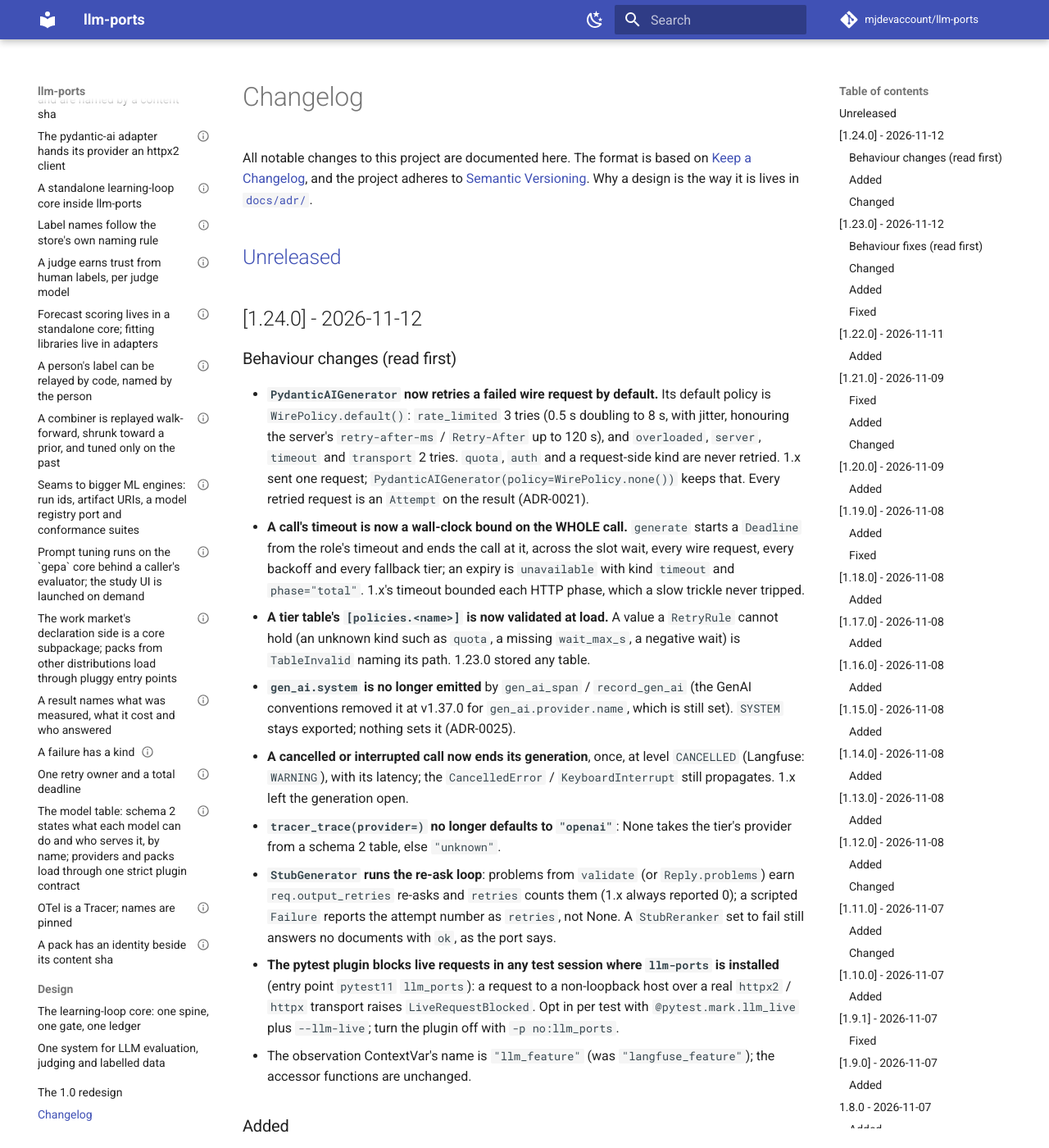
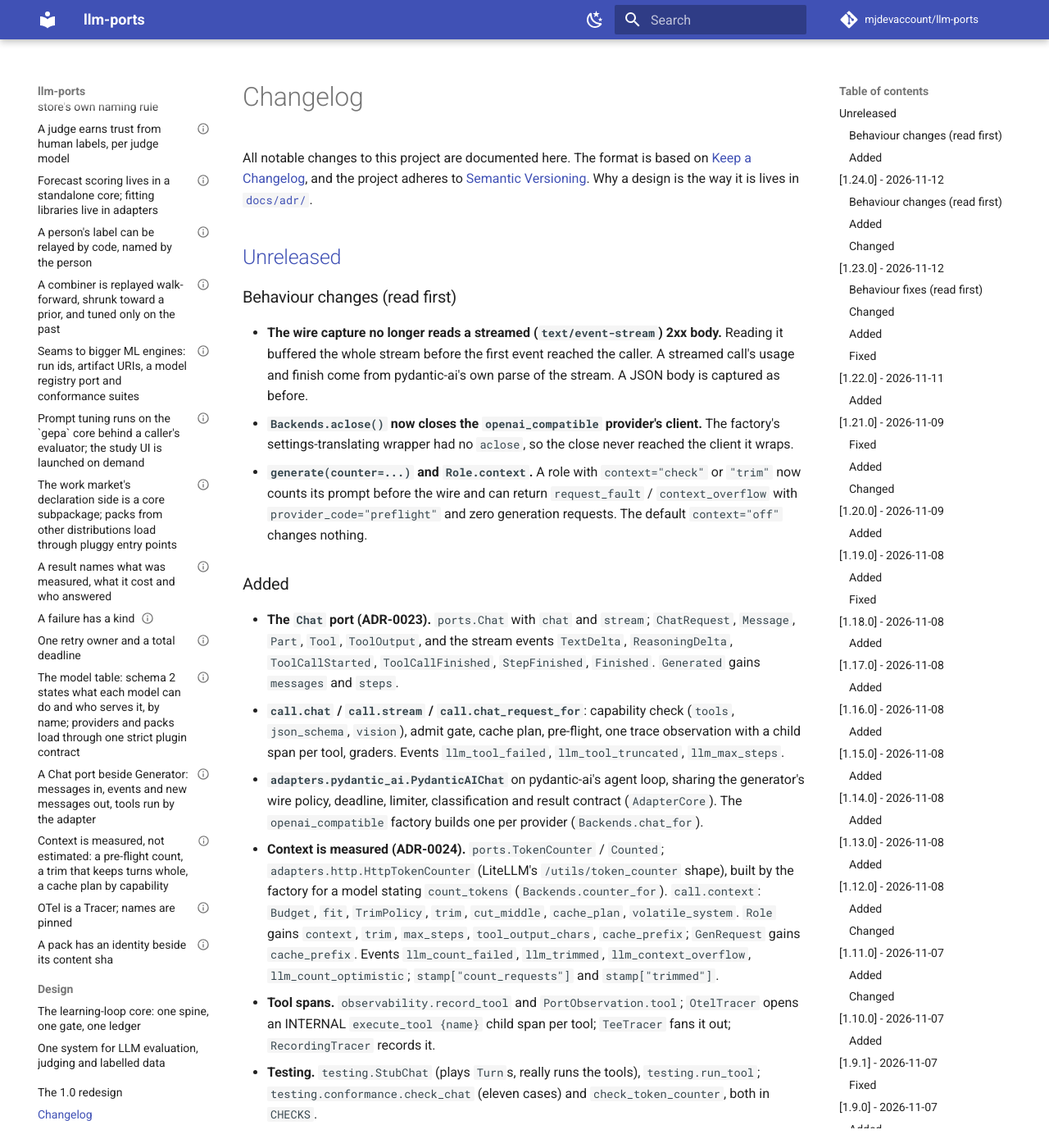
Before and after one commit to mjdevaccount/llm-ports, an MkDocs documentation site: the page built from docs/changelog.md, in a window 1280 px wide and 1400 px high. Shown: the whole window at 82% size. Built offline with MkDocs 1.6.1 and Material for MkDocs 9.7.7, drawn with Linux system fonts in a browser that asks for light colours; comment, search, counter and statistics services are not loaded.

Commit message:
wip(lp6): tests, ADRs 0023/0024, snapshot, changelog, docs
Co-Authored-By: Claude Opus 5.5 <noreply@anthropic.com>

```diff
--- a/CHANGELOG.md
+++ b/CHANGELOG.md
@@ -6,6 +6,43 @@ All notable changes to this project are documented here. The format is based on
 [`docs/adr/`](https://github.com/mjdevaccount/llm-ports/tree/main/docs/adr).
 
 ## [Unreleased]
+
+### Behaviour changes (read first)
+
+- **The wire capture no longer reads a streamed (`text/event-stream`) 2xx body.** Reading it
+  buffered the whole stream before the first event reached the caller. A streamed call's usage
+  and finish come from pydantic-ai's own parse of the stream. A JSON body is captured as before.
+- **`Backends.aclose()` now closes the `openai_compatible` provider's client.** The factory's
+  settings-translating wrapper had no `aclose`, so the close never reached the client it wraps.
+- **`generate(counter=...)` and `Role.context`.** A role with `context="check"` or `"trim"` now
+  counts its prompt before the wire and can return `request_fault` / `context_overflow` with
+  `provider_code="preflight"` and zero generation requests. The default `context="off"` changes
+  nothing.
+
+### Added
+
+- **The `Chat` port (ADR-0023).** `ports.Chat` with `chat` and `stream`; `ChatRequest`, `Message`,
+  `Part`, `Tool`, `ToolOutput`, and the stream events `TextDelta`, `ReasoningDelta`,
+  `ToolCallStarted`, `ToolCallFinished`, `StepFinished`, `Finished`. `Generated` gains `messages`
+  and `steps`.
+- **`call.chat` / `call.stream` / `call.chat_request_for`**: capability check (`tools`,
+  `json_schema`, `vision`), admit gate, cache plan, pre-flight, one trace observation with a child
+  span per tool, graders. Events `llm_tool_failed`, `llm_tool_truncated`, `llm_max_steps`.
+- **`adapters.pydantic_ai.PydanticAIChat`** on pydantic-ai's agent loop, sharing the generator's
+  wire policy, deadline, limiter, classification and result contract (`AdapterCore`). The
+  `openai_compatible` factory builds one per provider (`Backends.chat_for`).
+- **Context is measured (ADR-0024).** `ports.TokenCounter` / `Counted`;
+  `adapters.http.HttpTokenCounter` (LiteLLM's `/utils/token_counter` shape), built by the factory
+  for a model stating `count_tokens` (`Backends.counter_for`). `call.context`: `Budget`, `fit`,
+  `TrimPolicy`, `trim`, `cut_middle`, `cache_plan`, `volatile_system`. `Role` gains `context`,
+  `trim`, `max_steps`, `tool_output_chars`, `cache_prefix`; `GenRequest` gains `cache_prefix`.
+  Events `llm_count_failed`, `llm_trimmed`, `llm_context_overflow`, `llm_count_optimistic`;
+  `stamp["count_requests"]` and `stamp["trimmed"]`.
+- **Tool spans.** `observability.record_tool` and `PortObservation.tool`; `OtelTracer` opens an
+  INTERNAL `execute_tool {name}` child span per tool; `TeeTracer` fans it out;
+  `RecordingTracer` records it.
+- **Testing.** `testing.StubChat` (plays `Turn`s, really runs the tools), `testing.run_tool`;
+  `testing.conformance.check_chat` (eleven cases) and `check_token_counter`, both in `CHECKS`.
 
 ## [1.24.0] - 2026-11-12
 
--- /dev/null
+++ b/docs/adr/0023-a-chat-port-beside-generator.md
@@ -0,0 +1,70 @@
+---
+status: accepted
+date: 2026-11-12
+---
+
+# A Chat port beside Generator: messages in, events and new messages out, tools run by the adapter
+
+## Context and problem statement
+
+`Generator` is one prompt in, one value out. A conversation that calls tools over several model
+requests, and that a person watches arrive token by token, did not fit it: each consumer that
+needed one would have written its own loop over a vendor SDK, with its own tool-call parsing,
+its own handling of a tool that raises, and its own idea of when the loop stops. Those loops are
+where a run that never ends, a tool result pasted into user text, and a failure raised across the
+port all come from.
+
+pydantic-ai already runs this loop (`Agent.iter`, tool calls, parallel execution, retries of a
+malformed call, streamed deltas). What it does not give is the package's contract: the named
+outcome, the usage and cost result, the one retry owner, the total deadline, the limiter, and an
+event stream that ends with the result in every case.
+
+## Decision
+
+1. **A second port, `Chat`, beside `Generator`.** `stream(req)` yields `TextDelta`,
+   `ReasoningDelta`, `ToolCallStarted`, `ToolCallFinished`, `StepFinished`, and `Finished(result)`
+   exactly once and last. `chat(req)` is `stream` drained. The port is stateless: the result
+   carries `messages`, the new turns, and the caller appends them to its own history.
+2. **Tools are values the adapter runs.** `Tool(name, description, parameters, handler,
+   timeout_s, untrusted_output, max_output_chars)` with an async handler returning `ToolOutput`.
+   A handler that raises, times out or returns another type is an error result the model sees,
+   never an exception. An output over its budget is cut in the middle (`[... N chars omitted]`)
+   and marked `truncated`. An untrusted output reaches the model through the provider's
+   tool-result channel inside a `<tool_output ... untrusted="true">` marker; it is never
+   concatenated into user or system text.
+3. **`max_steps` bounds the loop.** It is checked before each model request; a run past it is
+   `truncated` with `provider_code="max_steps"`, and its messages keep the tool results made.
+4. **ADR-0001 holds for streams.** A model, wire, tool or gate failure ends the stream with
+   `Finished` carrying the failure; one after output began has `in_stream=True` and finish
+   `interrupted`. Closing the iterator or cancelling the task stops the call (the producer task
+   is cancelled and awaited) and `asyncio.CancelledError` propagates.
+5. **The reference adapter is pydantic-ai's loop.** `PydanticAIChat` drives `Agent.iter` and
+   shares `AdapterCore` with `PydanticAIGenerator`: the wire policy, the deadline clocks, the
+   limiter slot, the failure classification and the result contract are one implementation.
+6. **The call path is `call.chat` / `call.stream`.** Capability check (`tools`, `json_schema`,
+   `vision`), admit gate, cache plan and pre-flight (ADR-0024), one trace observation with a
+   child span per tool, graders on an `ok` reply. A conversation has no fallback chain.
+7. **Conformance.** `testing.StubChat` plays a script of `Turn`s and really runs the tools;
+   `testing.conformance.check_chat` holds the stub and the adapter to the same eleven cases.
+
+## Considered options
+
+- **Extend `Generator` with a message list and tools.** Rejected: every `Generator` would have to
+  implement the loop or refuse it, and `generate`'s single-value contract would gain a second
+  meaning.
+- **Let the consumer run the loop over `Generator`.** Rejected: the loop is the hard part, and
+  two consumers would write it twice.
+- **Validate tool arguments against the full JSON schema.** Not taken: pydantic-ai's
+  `Tool.from_schema` passes arguments through; the adapter checks the schema's `required` keys
+  and re-asks the model when one is missing. A handler validates the rest.
+
+## Consequences
+
+- `tool_choice="required"` is not sent (pydantic-ai refuses it statically); the result carries a
+  `CallWarning`. `"none"` and a tool name restrict the tools offered.
+- `Message.cache` is honoured on user messages only; a cache point elsewhere has no wire form in
+  pydantic-ai's model messages.
+- The wire capture skips a `text/event-stream` body (reading it would buffer the stream); its
+  usage and finish come from pydantic-ai's own parse of the stream.
+- Langfuse records tool names and durations in the generation's metadata, not as child spans;
+  OTel records an `execute_tool {name}` child span per tool.
--- /dev/null
+++ b/docs/adr/0024-context-is-measured-not-estimated.md
@@ -0,0 +1,61 @@
+---
+status: accepted
+date: 2026-11-12
+---
+
+# Context is measured, not estimated: a pre-flight count, a trim that keeps turns whole, a cache plan by capability
+
+## Context and problem statement
+
+A long conversation, or a prompt with a large document, can exceed the model's window. The wire
+then refuses it (`context_overflow`), after the call was queued and traced, and a caller that
+retried the same request got the same refusal. A characters-divided-by-four estimate is wrong
+by tens of percent for code, JSON and non-English text, so a guard built on it refuses requests
+that fit and passes requests that do not: a guard that looks armed and is not.
+
+Prompt caching has the same shape: a hosted model caches a prefix up to a breakpoint, a
+llama.cpp server caches by slot with `cache_prompt`, and a model with neither silently ignores a
+hint, so a caller cannot tell whether the hint did anything.
+
+## Decision
+
+1. **A `TokenCounter` port returns an exact count or None.** `Counted(tokens, method, failure)`:
+   `provider` (the provider's own count API), `tokenizer` (the model's tokenizer), or
+   `unsupported`. It never returns an estimate. `adapters.http.HttpTokenCounter` speaks LiteLLM's
+   `/utils/token_counter` shape; the `openai_compatible` factory builds one for every model whose
+   table entry states `count_tokens`.
+2. **`Role.context` chooses the pre-flight.** `off` (the default) counts nothing. `check` refuses
+   an overflow before the wire: `request_fault` / `context_overflow`, `provider_code="preflight"`,
+   zero generation requests. `trim` cuts the history and counts again to confirm; when the first
+   cut was not enough it cuts every turn the policy allows, and refuses what still does not fit.
+   The budget is the table's `context_window` less the role's reply ceiling (`max_tokens`, else
+   the model's `max_output`) and a 5 % margin. Both `call.generate` and `call.chat` run it.
+3. **Unknown sends.** No counter, a model that cannot be counted, a failed count request or no
+   window in the table is an `unknown` verdict: the request is sent, the result carries a
+   `CallWarning`, and `llm_call_warning` fires once per model. A missing optimisation is never an
+   outage.
+4. **Trimming keeps turns whole.** Tool outputs over `TrimPolicy.tool_output_chars` are cut in
+   the middle first; then whole turns (a user message and everything to the next one) are dropped
+   oldest-first between `keep_first` and `keep_last`. A tool call is never separated from its
+   result.
+5. **Every count is reported.** `stamp["count_requests"]`, `stamp["trimmed"]`, and the events
+   `llm_count_failed`, `llm_trimmed`, `llm_context_overflow` (`where` = `preflight` or `wire`) and
+   `llm_count_optimistic` (the pre-flight said it fits; the wire said it did not).
+6. **The cache hint follows the stated capability.** `Role.cache_prefix` on a model without
+   `cache` is dropped with a `CallWarning`; on a self-hosted model with `cache` it becomes
+   `extra_body.cache_prompt`; on a hosted model it becomes a pydantic-ai `CachePoint` after the
+   system prompt and tools. `context.volatile_system` lints a pack whose system text would defeat
+   the breakpoint.
+
+## Considered options
+
+- **tiktoken locally.** Rejected as the default: exact only for OpenAI's own encodings, and wrong
+  for the self-hosted models this package serves; a consumer can still wrap it in a
+  `TokenCounter` and state `tokenizer`.
+- **Refuse on unknown.** Rejected: the guard would turn every uncounted model into an outage.
+
+## Consequences
+
+- A count request adds one round trip per call when the role opts in; `off` remains the default.
+- Whether a given gateway forwards `/utils/token_counter` for a given model is the table's
+  statement (`count_tokens`), checked by `testing.conformance.check_token_counter`.
--- a/docs/adr/README.md
+++ b/docs/adr/README.md
@@ -32,5 +32,7 @@ named in its record.
 | [0020](0020-a-failure-has-a-kind.md) | A failure has a kind (`Failure.kind`) under coarse outcomes; `refused` is the seventh outcome, a cut reply is `truncated`, a bug is `internal` |
 | [0021](0021-one-retry-owner-and-a-total-deadline.md) | One retry owner (the adapter's loop, keyed on `Failure.kind`, a `WirePolicy`) and a total `Deadline` over the whole call; a cancel propagates; a slot is taken inside the deadline |
 | [0022](0022-the-model-table.md) | The model table: schema 2 states each model's capabilities and its provider by name; capability is checked before the wire; providers and packs load through one strict plugin contract; a never-read gate fails closed |
+| [0023](0023-a-chat-port-beside-generator.md) | A `Chat` port beside `Generator`: messages in, events and new messages out; tools run by the adapter under a timeout and an output budget; `max_steps` bounds the loop; ADR-0001 holds for streams |
+| [0024](0024-context-is-measured-not-estimated.md) | Context is measured, not estimated: an exact `TokenCounter` or None; `Role.context` checks or trims before the wire; unknown sends; turns are trimmed whole; the cache hint follows the stated capability |
 | [0025](0025-otel-is-a-tracer-names-are-pinned.md) | OpenTelemetry is a `Tracer` (`OtelTracer`, composed with `TeeTracer`); every GenAI name is pinned in `observability.semconv` and a weekly job diffs it against HEAD; bodies stay off OTel; `gen_ai.system` is gone; one end payload on every exit, cancel included |
 | [0026](0026-a-pack-has-an-identity-beside-its-content-sha.md) | A pack has an `identity` (`byte_sha` over the manifest and the closed template set) beside its frozen `content_sha`; CRLF is refused; the manifest is resolved by the library |
--- a/mkdocs.yml
+++ b/mkdocs.yml
@@ -118,6 +118,8 @@ nav:
       - adr/0020-a-failure-has-a-kind.md
       - adr/0021-one-retry-owner-and-a-total-deadline.md
       - adr/0022-the-model-table.md
+      - adr/0023-a-chat-port-beside-generator.md
+      - adr/0024-context-is-measured-not-estimated.md
       - adr/0025-otel-is-a-tracer-names-are-pinned.md
       - adr/0026-a-pack-has-an-identity-beside-its-content-sha.md
   - Design:
```
Also changed, not shown: docs/api/call.md (+6 -0 lines), 9 other files.
